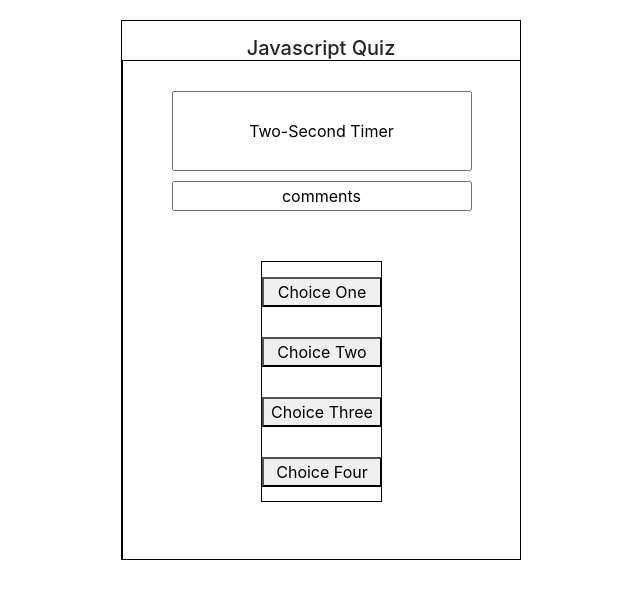
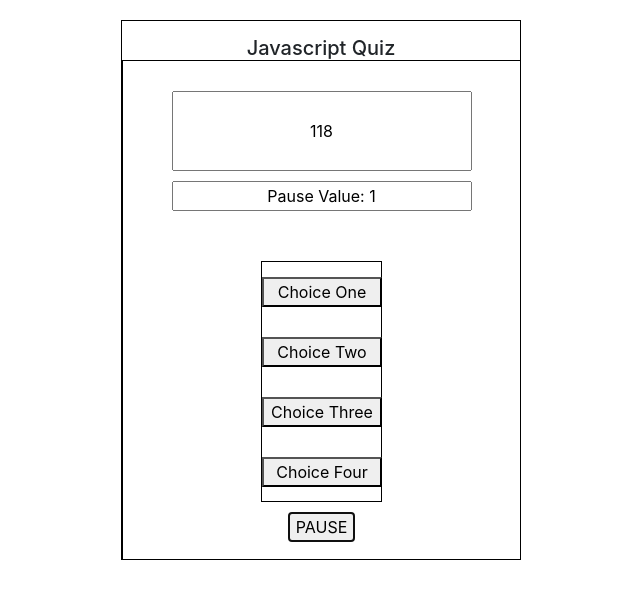
Before and after one commit to ColmanWebster/hw4_quiz, a plain HTML site: page index.html in a window 1280 px wide. Both pictures are taken after a click on the button "START". Shown: the whole page, without its empty margins (319-959 px from the left). Drawn offline with nearby package versions, Linux system fonts and the light colour scheme.

Commit message:
timer flip-flop

```diff
--- a/index.html
+++ b/index.html
@@ -9,7 +9,7 @@
     <link rel="stylesheet" href="https://stackpath.bootstrapcdn.com/bootstrap/4.1.3/css/bootstrap.min.css" integrity="sha384-MCw98/SFnGE8fJT3GXwEOngsV7Zt27NXFoaoApmYm81iuXoPkFOJwJ8ERdknLPMO" crossorigin="anonymous">
     <link rel="stylesheet" href="./styles/hw4.css">
 
-    <title>TITLE</title>
+    <title>HW4</title>
   </head>
   <body>
 
@@ -40,7 +40,7 @@
     <script src="https://code.jquery.com/jquery-3.3.1.slim.min.js" integrity="sha384-q8i/X+965DzO0rT7abK41JStQIAqVgRVzpbzo5smXKp4YfRvH+8abtTE1Pi6jizo" crossorigin="anonymous"></script>
     <script src="https://cdnjs.cloudflare.com/ajax/libs/popper.js/1.14.3/umd/popper.min.js" integrity="sha384-ZMP7rVo3mIykV+2+9J3UJ46jBk0WLaUAdn689aCwoqbBJiSnjAK/l8WvCWPIPm49" crossorigin="anonymous"></script>
     <script src="https://stackpath.bootstrapcdn.com/bootstrap/4.1.3/js/bootstrap.min.js" integrity="sha384-ChfqqxuZUCnJSK3+MXmPNIyE6ZbWh2IMqE241rYiqJxyMiZ6OW/JmZQ5stwEULTy" crossorigin="anonymous"></script>
-    <script src = './scripts/hw4.js'></script>
+    <script src = './scripts/script2.js'></script>
 
   </body>
 </html>
--- a/scripts/hw4.js
+++ b/scripts/hw4.js
@@ -13,11 +13,14 @@ var display = document.getElementById("display");
 
     start.addEventListener('click', Timer);
 
+    var int;
+
     function Timer(){
-        setInterval(Time1, 2000);
+        int = setInterval(Time1, 2000);
         start.remove();
+
     }
-
     function Time1(){
         display.value = "Two-Second Timer";
+        clearInterval(int);
     }
--- /dev/null
+++ b/scripts/script2.js
@@ -0,0 +1,37 @@
+
+var display = document.querySelector('#display');
+var prompts = document.querySelector('#prompts');
+var start =   document.querySelector('#start');
+var press = 0;
+var int;
+var pausetime;
+
+pausetime = 120;
+display.value = pausetime;
+
+start.addEventListener('click', function(event){
+    if (event.target.matches('#start') && press == 0){
+
+        function Timer(){
+            display.value = pausetime;
+            int = setInterval(Time1, 1000);
+
+        };
+        function Time1(){
+
+            display.value -= 1;
+        };
+        Timer();
+
+        press = 1;
+        prompts.value = "Pause Value: " + press;
+        start.textContent = "PAUSE";
+    } else if (event.target.matches('#start') && press == 1){
+        clearInterval(int);
+        pausetime = display.value;
+        display.value = "PAUSED: " + pausetime;
+        press = 0;
+        prompts.value = "Pause Value: " + press;
+        start.textContent = "START";
+    }
+});
```
